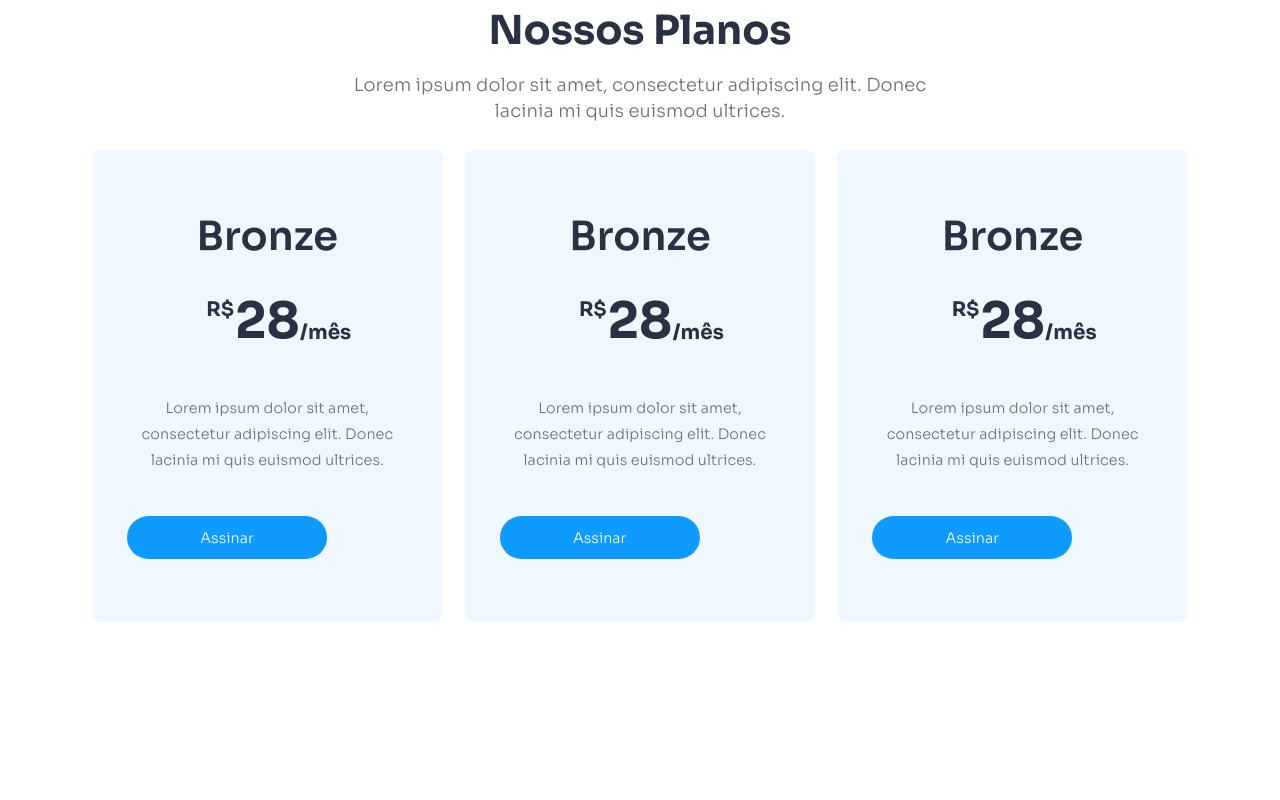
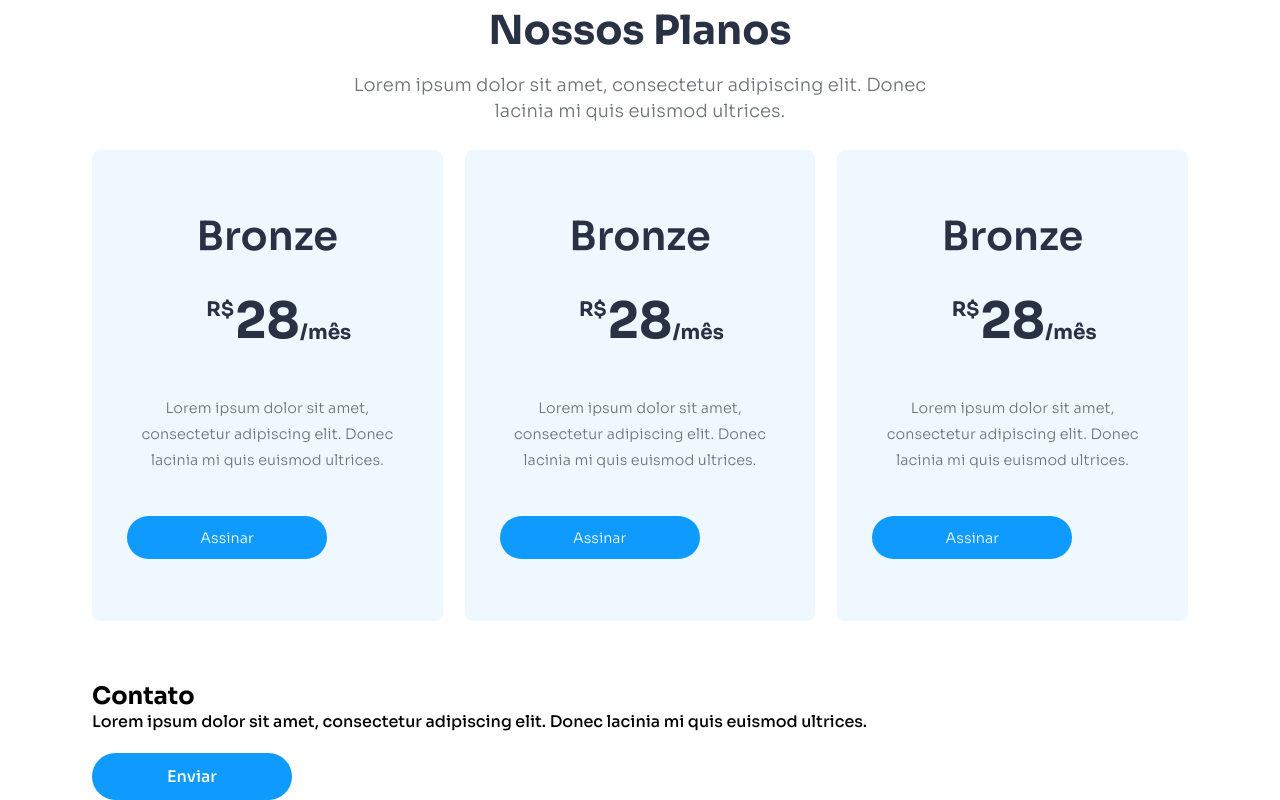
Before and after one commit to Daniel-Rangel/desafio-19-react, a React (Create React App) app: page / in a window 1280 px wide. Shown: the part 1588-2388 px from the top of the page. Before the commit the page ends 2269 px from the top, so only its background shows below. Built offline with nearby package versions, Linux system fonts and the light colour scheme.

Commit message:
iniciado from

```diff
--- a/src/Componentes/Botoes/style.js
+++ b/src/Componentes/Botoes/style.js
@@ -5,7 +5,8 @@ export const Container = styled.a`
     padding: 0.8rem 1rem;
     background-color: var(--cor-azulClaro);
     border-radius: 50px;
-    max-width: 200px;
+    max-width: ${props => (props.size || '200px')};
+    min-width: ${props => (props.size || '200px')};
     text-decoration: none;
     color: #fff;
     text-align: center;
--- a/src/Componentes/CartaPlanos/index.js
+++ b/src/Componentes/CartaPlanos/index.js
@@ -11,7 +11,9 @@ export function CartaPlanos (){
             <h2>Bronze</h2>
             <span>28</span>
             <p>Lorem ipsum dolor sit amet, consectetur adipiscing elit. Donec lacinia mi quis euismod ultrices.</p>
-            <Botao valor={valorProps}/>
+            <div>
+                <Botao valor={valorProps}/>
+            </div>
         </Content>
     )
 }
--- a/src/Componentes/CartaPlanos/style.js
+++ b/src/Componentes/CartaPlanos/style.js
@@ -41,4 +41,9 @@ export const Content = styled.article`
         position: absolute;
         bottom: 8px;
     }
+
+    div{
+        display:flex;
+        justify-content: center;
+    }
 `
--- /dev/null
+++ b/src/Componentes/Form/index.js
@@ -0,0 +1,20 @@
+import { Botao } from "../Botoes"
+import { Container} from "./styled"
+
+const valorProps = {
+    nome: 'Enviar',
+    href: '#'
+}
+
+export function FromMensagem (){
+    return(
+        <Container>
+            <h1>Contato</h1>
+            <p>Lorem ipsum dolor sit amet, consectetur adipiscing elit. Donec lacinia mi quis euismod ultrices.</p>
+            <form action="#">
+                <input type="email" name="email"/>
+                <Botao valor={valorProps} size="50px"/>
+            </form>
+        </Container>
+    )
+}
--- /dev/null
+++ b/src/Componentes/Form/styled.js
@@ -0,0 +1,5 @@
+import styled from "styled-components";
+
+export const Container = styled.section`
+
+`
--- a/src/Componentes/Main/index.js
+++ b/src/Componentes/Main/index.js
@@ -1,5 +1,6 @@
 import { Aplicacao } from "../Aplicativo"
 import { Banner } from "../Banner"
+import { FromMensagem } from "../Form"
 import { Funcao } from "../Funcoes"
 import { Planos } from "../Planos"
 
@@ -10,6 +11,7 @@ export function Main (){
             <Funcao />
             <Aplicacao />
             <Planos />
+            <FromMensagem />
         </>
     )
 }
--- a/src/Componentes/Planos/index.js
+++ b/src/Componentes/Planos/index.js
@@ -1,5 +1,7 @@
 import { CartaPlanos } from "../CartaPlanos"
 import { Content } from "./style"
+
+
 
 export function Planos (){
     return(
```
